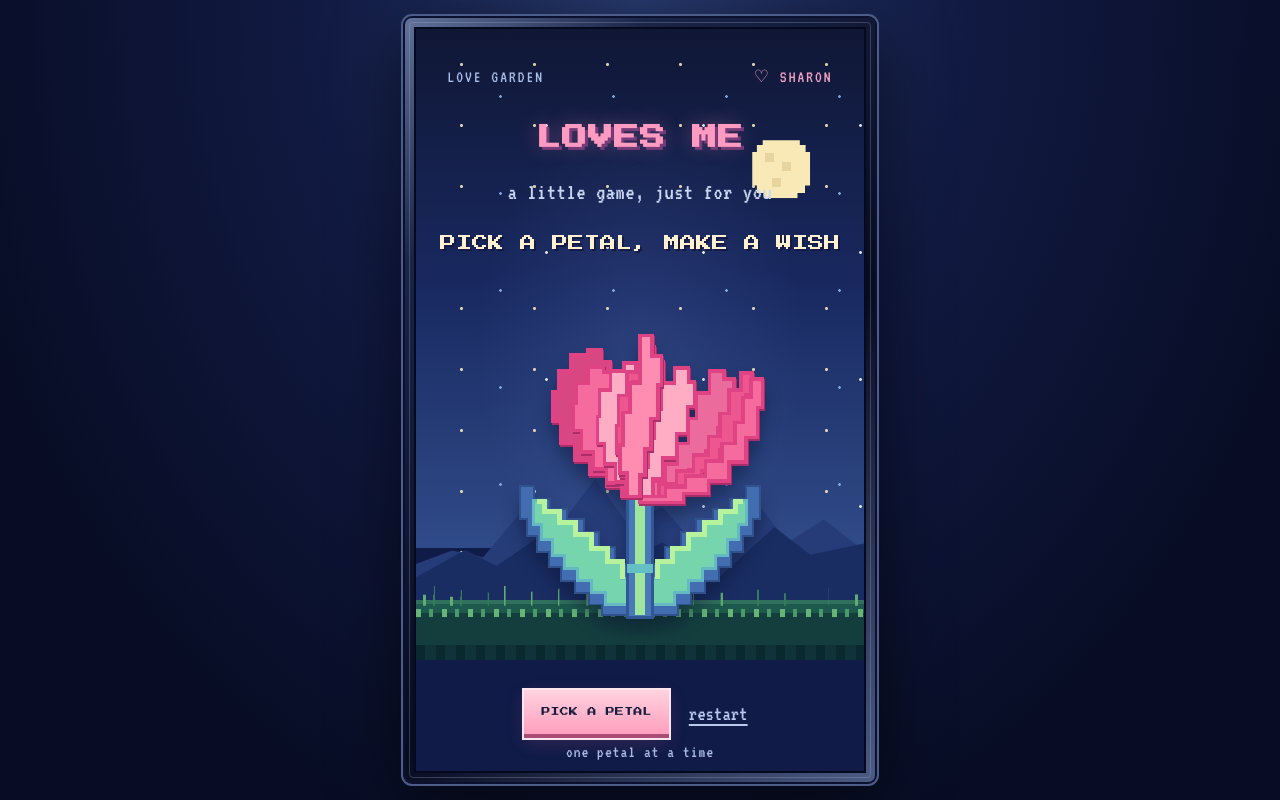
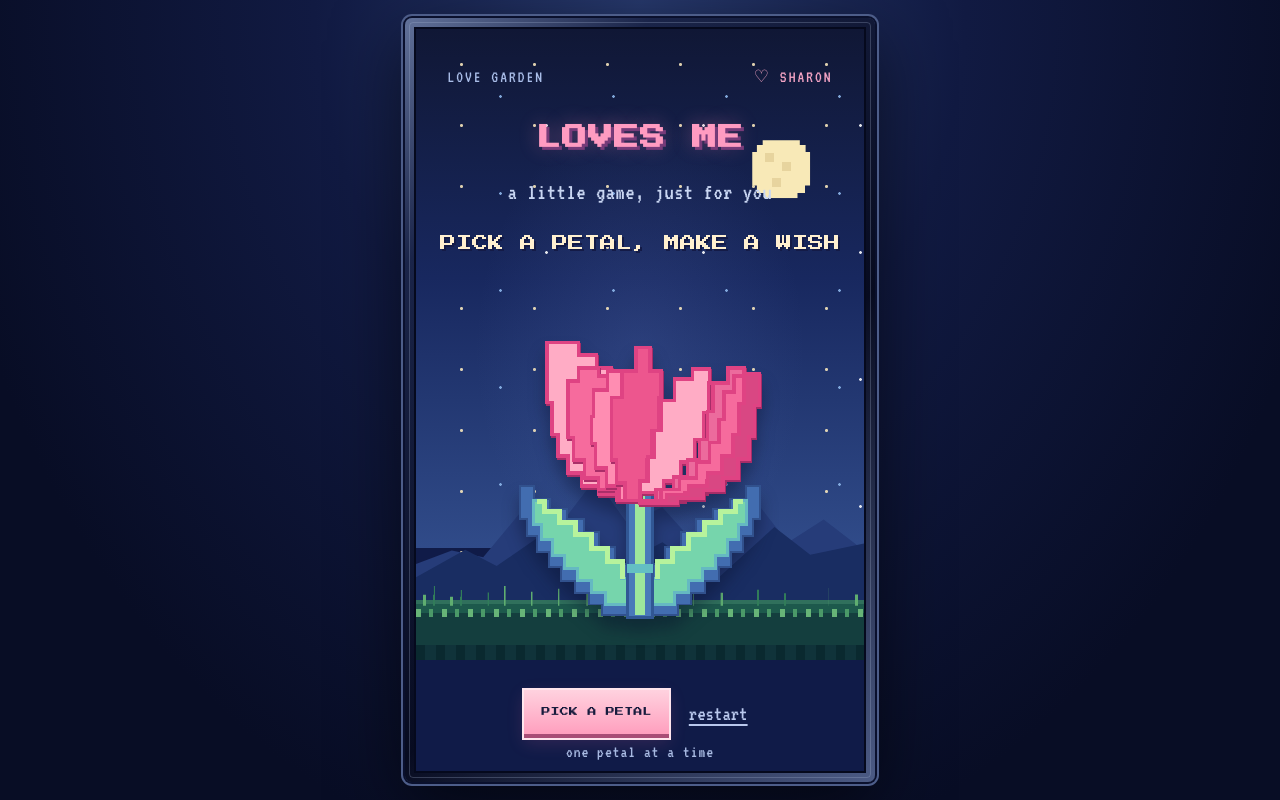
Before and after one commit to Senior-Toasty/Sharon-Tulip-Love, a plain HTML site: page index.html in a window 1280 px wide. Drawn offline with Linux system fonts and the light colour scheme.

Commit message:
Redraw bloom as a recognizable layered cup-shaped tulip

```diff
--- a/index.html
+++ b/index.html
@@ -75,7 +75,7 @@ button{font:inherit}
   <div class="message" id="message" aria-live="polite">PICK A PETAL, MAKE A WISH</div>
   <div class="landscape" aria-hidden="true"><div class="mountain-back"></div><div class="mountain-front"></div><div class="ground"></div><div class="pixel-grass"></div></div>
   <div class="flower-stage">
-   <svg viewBox="0 0 300 360" role="img" aria-label="A large layered pixel-art tulip with ten individually falling petals" shape-rendering="crispEdges">
+   <svg viewBox="0 0 300 360" role="img" aria-label="A classic cup-shaped pixel-art tulip with eight broad individually falling petals" shape-rendering="crispEdges">
     <g id="foliage">
      <path d="M145 338H112V327H98V315H84V303H70V289H58V274H46V258H36V241H29V207H43V220H59V230H76V241H93V254H109V269H125V286H139V307H149V338Z" fill="#426db0" stroke="#31518d" stroke-width="2"/>
      <path d="M155 338H188V327H202V315H216V303H230V289H242V274H254V258H264V241H271V207H257V220H241V230H224V241H207V254H191V269H175V286H161V307H151V338Z" fill="#426db0" stroke="#31518d" stroke-width="2"/>
@@ -88,18 +88,16 @@ button{font:inherit}
      <path d="M137 286H163V295H137Z" fill="#63bfc3"/>
     </g>
     <g id="petalSet">
-     <path class="tulip-petal p4" style="--fall-x:-105px;--fall-r:-48deg" d="M150 218H132V207H116V195H99V181H84V164H70V142H62V112H68V91H80V75H97V69H111V82H120V108H130V139H140V172H150Z"/>
-     <path class="tulip-petal p1" style="--fall-x:-82px;--fall-r:-35deg" d="M150 218H132V204H116V190H103V173H91V151H83V124H86V103H98V87H113V92H126V113H132V143H140V174H150Z"/>
-     <path class="tulip-petal p5" style="--fall-x:-55px;--fall-r:-24deg" d="M150 218H136V203H125V185H114V164H107V137H109V110H120V91H134V83H146V101H151V129H150V159Z"/>
-     <path class="tulip-petal p2" style="--fall-x:-28px;--fall-r:-12deg" d="M150 218H138V197H131V174H126V146H128V116H137V92H150V77H161V96H166V124H161V154H157V184H150Z"/>
-     <path class="tulip-petal p3" style="--fall-x:0px;--fall-r:5deg" d="M150 218H141V192H137V164H138V133H143V102H151V66H164V82H174V109H171V139H164V168H159V195H150Z"/>
-     <path class="tulip-petal p5" style="--fall-x:28px;--fall-r:15deg" d="M150 218H150V188H158V159H164V130H172V103H185V88H199V102H205V127H198V154H187V179H173V200H163V218Z"/>
-     <path class="tulip-petal p6" style="--fall-x:55px;--fall-r:26deg" d="M150 218H163V202H176V185H188V164H199V139H207V113H220V91H235V99H245V119H240V148H229V172H216V191H199V207H181V218Z"/>
-     <path class="tulip-petal p2" style="--fall-x:82px;--fall-r:38deg" d="M150 218H169V205H187V192H204V176H219V157H231V134H240V110H252V93H263V115H257V145H246V171H231V192H212V207H190V218Z"/>
-     <path class="tulip-petal p1" style="--fall-x:105px;--fall-r:52deg" d="M150 218H176V208H196V197H216V182H233V164H246V143H254V118H262V99H274V128H269V158H257V183H240V202H219V215H194V224H150Z"/>
-     <path class="tulip-petal p3" style="--fall-x:0px;--fall-r:-4deg" d="M150 218H137V194H130V166H133V133H140V103H150V55H162V76H172V105H168V139H161V170H155V196H150Z"/>
-    </g>
-   </svg>
+     <!-- Each broad petal is a separate piece of the tulip and falls on its own. -->
+     <path class="tulip-petal p5" style="--fall-x:-105px;--fall-r:-42deg" d="M150 222H128V216H108V207H91V194H77V177H67V155H61V123H56V94H56V62H88V75H106V88H121V111H137V143H150Z"/>
+     <path class="tulip-petal p1" style="--fall-x:-76px;--fall-r:-32deg" d="M150 222H126V211H108V199H94V181H83V158H77V128H77V101H88V88H108V96H124V117H137V151H150Z"/>
+     <path class="tulip-petal p3" style="--fall-x:-45px;--fall-r:-22deg" d="M150 222H129V207H116V189H105V164H101V137H103V110H117V91H136V101H146V129H150Z"/>
+     <path class="tulip-petal p2" style="--fall-x:-15px;--fall-r:-10deg" d="M150 222H135V204H126V181H121V153H121V118H132V91H146V67H160V91H171V118H169V151H162V181H157V205H150Z"/>
+     <path class="tulip-petal p5" style="--fall-x:18px;--fall-r:12deg" d="M150 222H150V202H158V178H164V151H172V121H185V99H203V89H220V103H219V133H214V160H205V183H191V202H174V214H150Z"/>
+     <path class="tulip-petal p6" style="--fall-x:48px;--fall-r:24deg" d="M150 222H166V211H184V198H198V181H210V160H218V132H224V103H239V88H255V119H249V151H243V175H232V194H217V208H197V217H174V222Z"/>
+     <path class="tulip-petal p1" style="--fall-x:78px;--fall-r:35deg" d="M150 222H171V211H190V199H207V183H220V163H230V140H235V112H245V96H260V128H254V159H247V183H235V202H217V214H195V222Z"/>
+     <path class="tulip-petal p4" style="--fall-x:110px;--fall-r:48deg" d="M150 222H177V216H199V207H218V194H233V177H244V155H250V124H255V94H271V126H266V157H260V180H249V199H234V212H214V220H188V225H150Z"/>
+    </g>  </svg>
   </div>
   <div class="hearts" id="hearts" aria-hidden="true"></div>
   <div class="footer"><button class="pick" id="pick">PICK A PETAL</button><button class="reset" id="reset">restart</button></div>
@@ -112,7 +110,7 @@ button{font:inherit}
  const message=document.getElementById('message'),title=document.getElementById('title'),subtitle=document.getElementById('subtitle');
  const pick=document.getElementById('pick'),reset=document.getElementById('reset'),instruction=document.getElementById('instruction');
  const screen=document.getElementById('screen'),hearts=document.getElementById('hearts');
- const lines=['I LOVE YOU','I LOVE YOU NOT','I LOVE YOU','I LOVE YOU NOT','I LOVE YOU','I LOVE YOU NOT','I LOVE YOU','I LOVE YOU NOT','I LOVE YOU','I LOVE YOU'];
+ const lines=['I LOVE YOU','I LOVE YOU NOT','I LOVE YOU','I LOVE YOU NOT','I LOVE YOU','I LOVE YOU NOT','I LOVE YOU','I LOVE YOU NOT'];
  let index=0,finished=false;
  function setMessage(text){message.classList.remove('pop');void message.offsetWidth;message.textContent=text;message.classList.add('pop')}
  function heart(x,y,delay){const wrap=document.createElement('span');wrap.className='heart';wrap.style.left=x+'%';wrap.style.top=y+'%';wrap.style.animationDelay=delay+'s';wrap.style.setProperty('--dur',(2.5+Math.random()*1.3)+'s');wrap.style.setProperty('--drift',(-30+Math.random()*60)+'px');wrap.innerHTML='<svg viewBox="0 0 16 16"><path fill="#ff719e" d="M2 2h4v2h4V2h4v2h2v5h-2v2h-2v2H8v2H6v-2H4v-2H2V9H0V4h2z"/><path fill="#ffc0d3" d="M3 3h3v2H3zM10 3h3v2h-3z"/></svg>';hearts.appendChild(wrap);setTimeout(()=>wrap.remove(),5000)}
```
